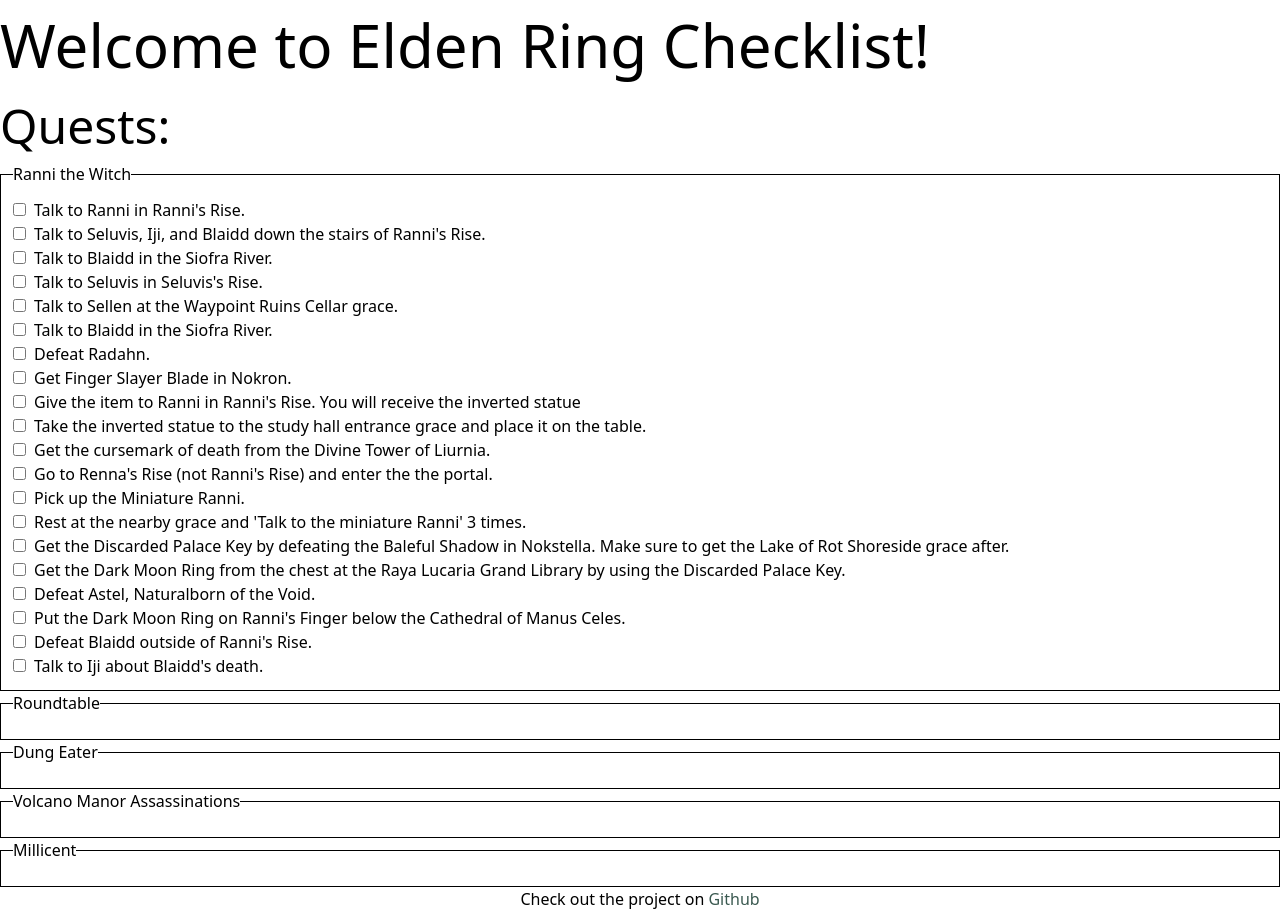
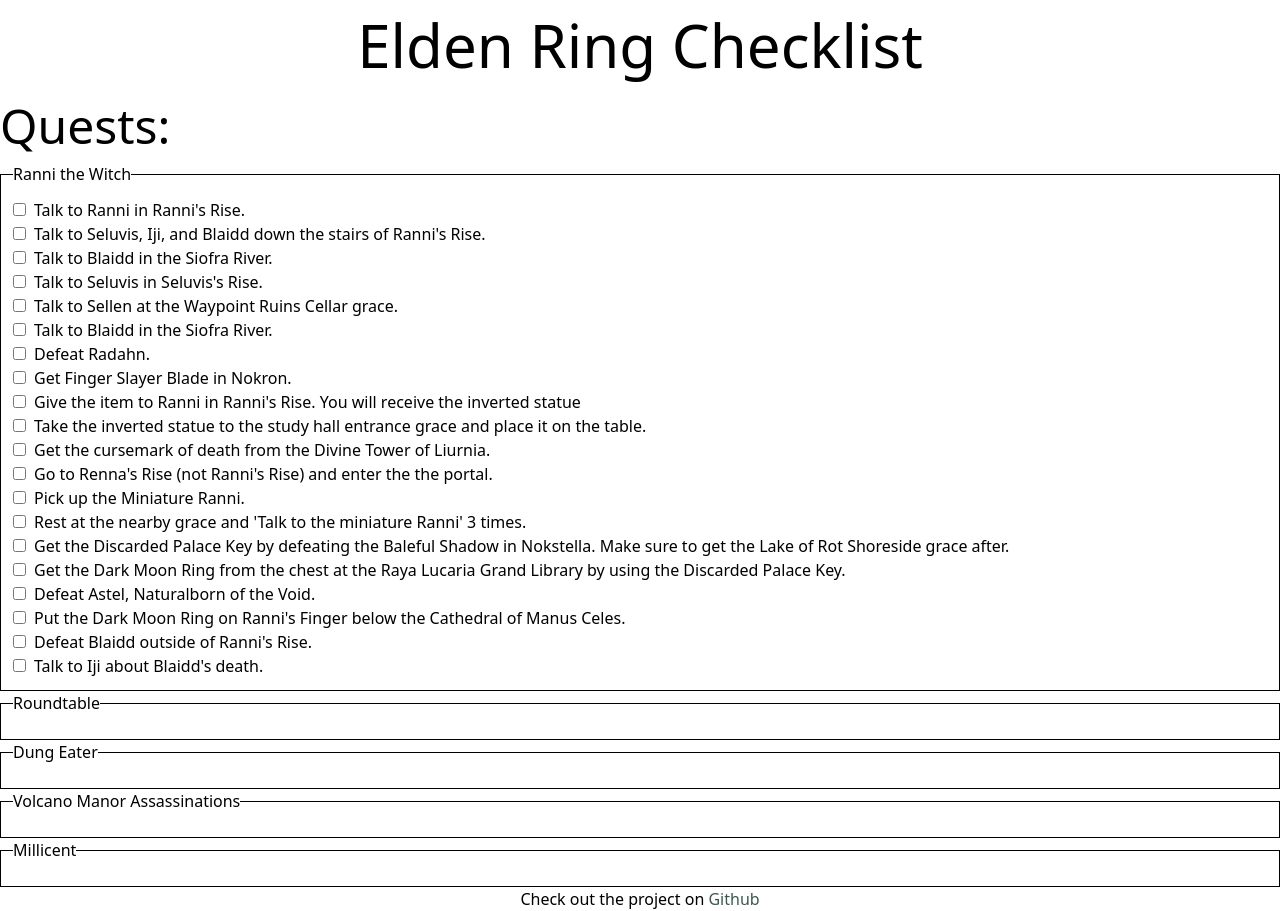
Before and after one commit to Gobluebro/Elden-Ring-Checklist, a Next.js app: page / in a window 1280 px wide. Built offline with nearby package versions, Linux system fonts and the light colour scheme.

Commit message:
Add a container

```diff
--- a/pages/index.tsx
+++ b/pages/index.tsx
@@ -7,7 +7,7 @@ const Home: NextPage = () => {
   const prefix = process.env.NEXT_PUBLIC_BASE_PATH || "";
 
   return (
-    <div>
+    <div className="container mx-auto">
       <Head>
         <title>Elden Ring Checklist</title>
         <meta
@@ -18,7 +18,7 @@ const Home: NextPage = () => {
       </Head>
 
       <main>
-        <h1>Welcome to Elden Ring Checklist!</h1>
+        <h1 className="flex justify-center">Elden Ring Checklist</h1>
         <h2>Quests:</h2>
         {Quests.map((quest) => (
           <CheckboxContainer key={quest.id} list={quest} />
```
